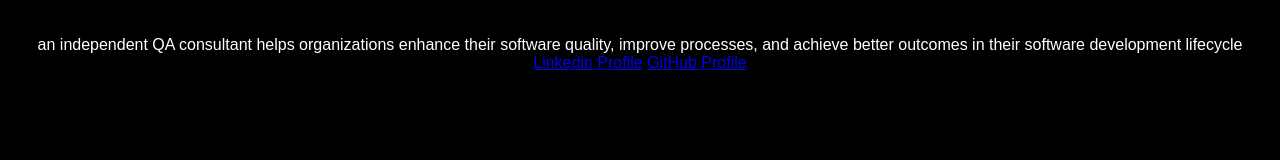
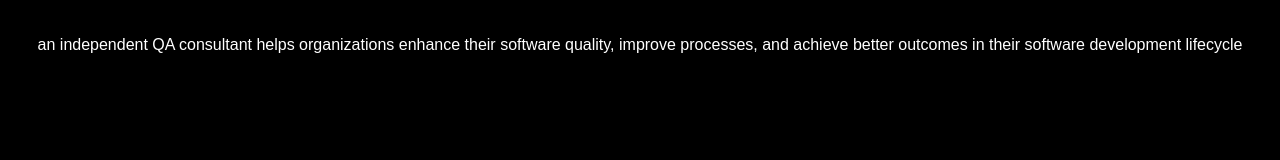
Before and after one commit to rmacha-debug/QA-Consultant, a plain HTML site: page AboutMe.html in a window 1280 px wide. Drawn offline with Linux system fonts and the light colour scheme.

Commit message:
Update AboutMe.html

```diff
--- a/AboutMe.html
+++ b/AboutMe.html
@@ -45,8 +45,6 @@
 <body>
   <div class="header">
     <p>an independent QA consultant helps organizations enhance their software quality, improve processes, and achieve better outcomes in their software development lifecycle</p1>
-    <a href="https://linkedin.com/in/rajukumar-macha" align="center" class="btn" target="_blank">Linkedin Profile</a>
-    <a href="https://github.com/rmacha-debug" align="center" class="btn" target="_blank">GitHub Profile</a>
   </div>
 </body>
 </html>
```
